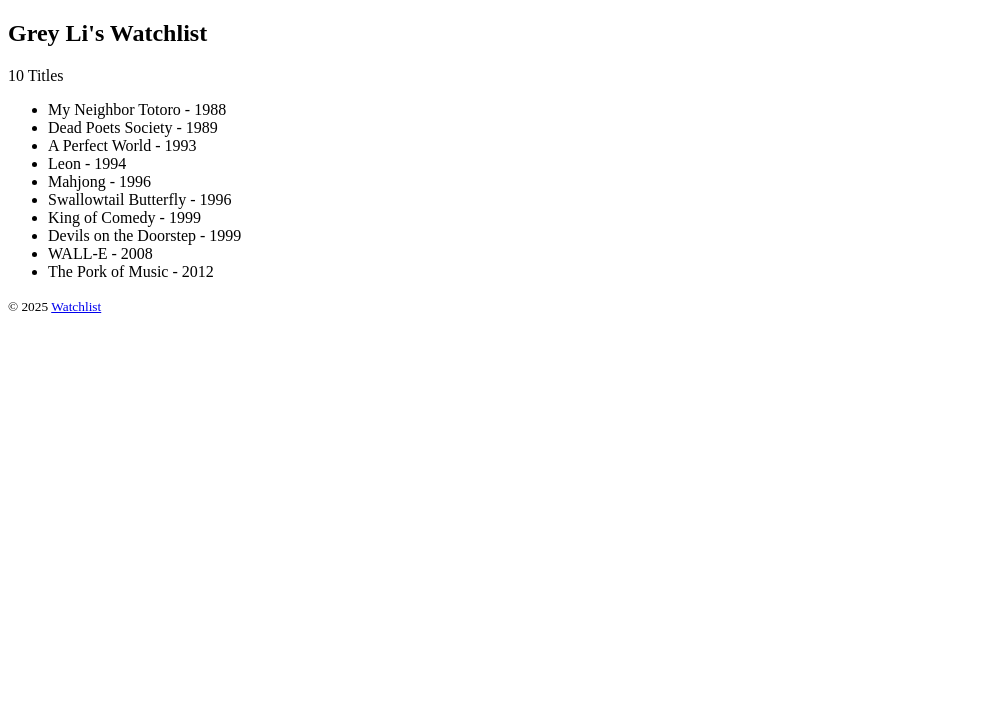
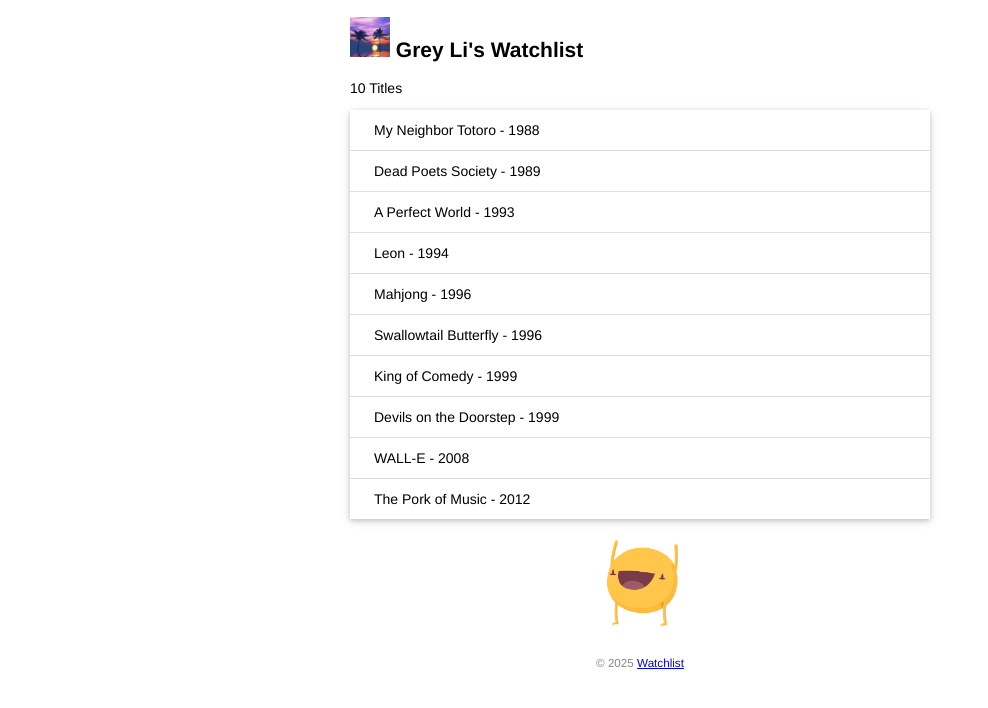
Before and after one commit to ZiiiHe1012/watchlist, a Flask app: page / in a window 1280 px wide. Shown: the top 708 px of the page, without its empty margins (0-988 px from the left). Run offline with Flask 3, Linux system fonts and the light colour scheme.

Commit message:
Add static files

```diff
--- /dev/null
+++ b/static/style.css
@@ -0,0 +1,48 @@
+/* 页面整体 */
+body {
+    margin: auto;
+    max-width: 580px;
+    font-size: 14px;
+    font-family: Helvetica, Arial, sans-serif;
+}
+
+/* 页脚 */
+footer {
+    color: #888;
+    margin-top: 15px;
+    text-align: center;
+    padding: 10px;
+}
+
+/* 头像 */
+.view {
+    width: 40px;
+}
+
+/* 电影列表 */
+.movie-list {
+    list-style-type: none;
+    padding: 0;
+    margin-bottom: 10px;
+    box-shadow: 0 2px 5px 0 rgba(0, 0, 0, 0.16), 0 2px 10px 0 rgba(0, 0, 0, 0.12);
+}
+
+.movie-list li {
+    padding: 12px 24px;
+    border-bottom: 1px solid #ddd;
+}
+
+.movie-list li:last-child {
+    border-bottom:none;
+}
+
+.movie-list li:hover {
+    background-color: #f8f9fa;
+}
+
+/* 龙猫图片 */
+.OGC {
+    display: block;
+    margin: 0 auto;
+    height: 100px;
+}
--- a/templates/index.html
+++ b/templates/index.html
@@ -3,16 +3,22 @@
 <head>
     <meta charset="utf-8">
     <title>{{ name }}'s Watchlist</title>
+    <link rel="icon" href="{{ url_for('static', filename='R-C.png')}}"/>
+    <link rel="stylesheet" href="{{ url_for('static', filename='style.css') }}" type="text/css">
 </head>
 <body>
-    <h2>{{ name }}'s Watchlist</h2>
+    <h2>
+        <img alt="View" class="view" src="{{ url_for('static', filename='images/view.jpg') }}">
+        {{ name }}'s Watchlist
+    </h2>
     {# 使用 length 过滤器获取 movies 变量的长度 #}
     <p>{{ movies|length }} Titles</p>
-    <ul>
+    <ul class="movie-list">
         {% for movie in movies %}  {# 迭代 movies 变量 #}
         <li>{{ movie.title }} - {{ movie.year }}</li>  {# 等同于 movie['title'] #}
         {% endfor %}  {# 使用 endfor 标签结束 for 语句 #}
     </ul>
+    <img alt="Yello Pea" class="OGC" src="{{ url_for('static', filename='images/OGC.gif') }}">
     <footer>
         <small>&copy; 2025 <a href="https://github.com/ZiiiHe1012/watchlist">Watchlist</a></small>
     </footer>
```
Also changed, not shown: static/R-C.png (added), static/images/OGC.gif (added), static/images/view.jpg (added).
